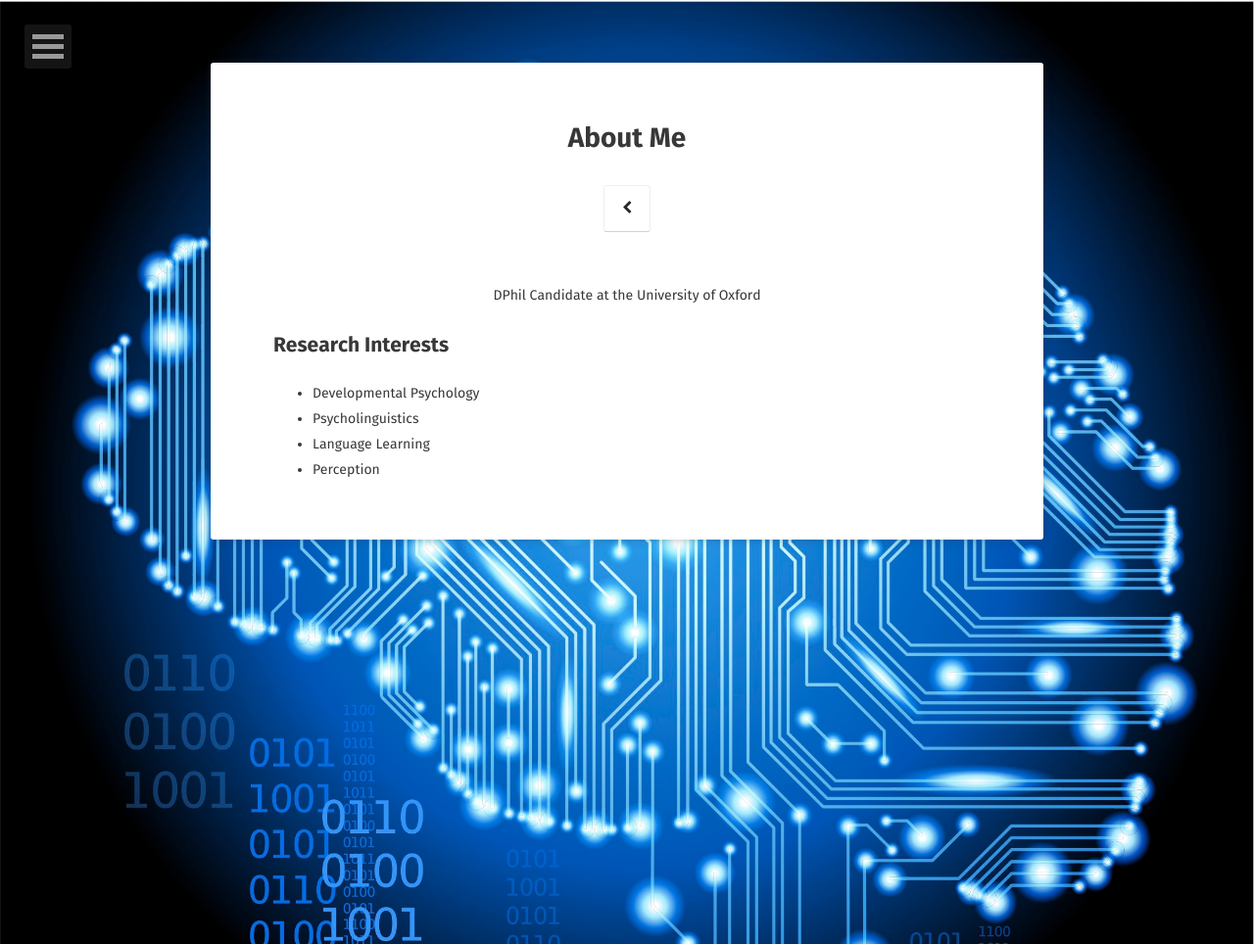
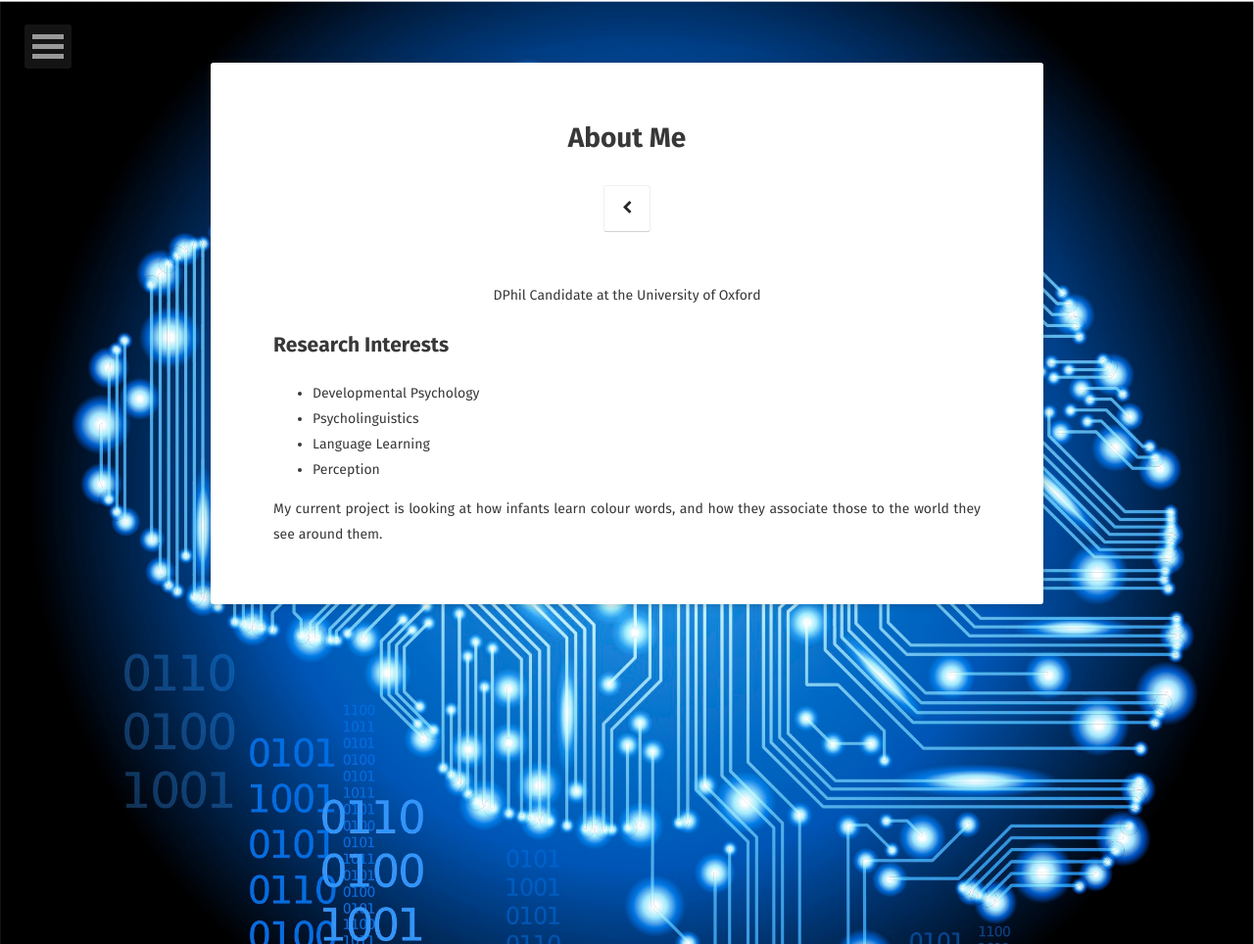
Before and after one commit to samhforbes/samhforbes.github.io, a Jekyll site: the page built from about/index.md, in a window 1280 px wide. Shown: the whole page at 98% size. Built offline with Jekyll 4.4.1, drawn with Linux system fonts in a browser that asks for light colours; some web fonts are replaced.

Commit message:
update about me

```diff
--- a/about/index.md
+++ b/about/index.md
@@ -13,3 +13,6 @@ comments: false
 * Psycholinguistics
 * Language Learning
 * Perception
+
+My current project is looking at how infants learn colour words,
+and how they associate those to the world they see around them.
```
